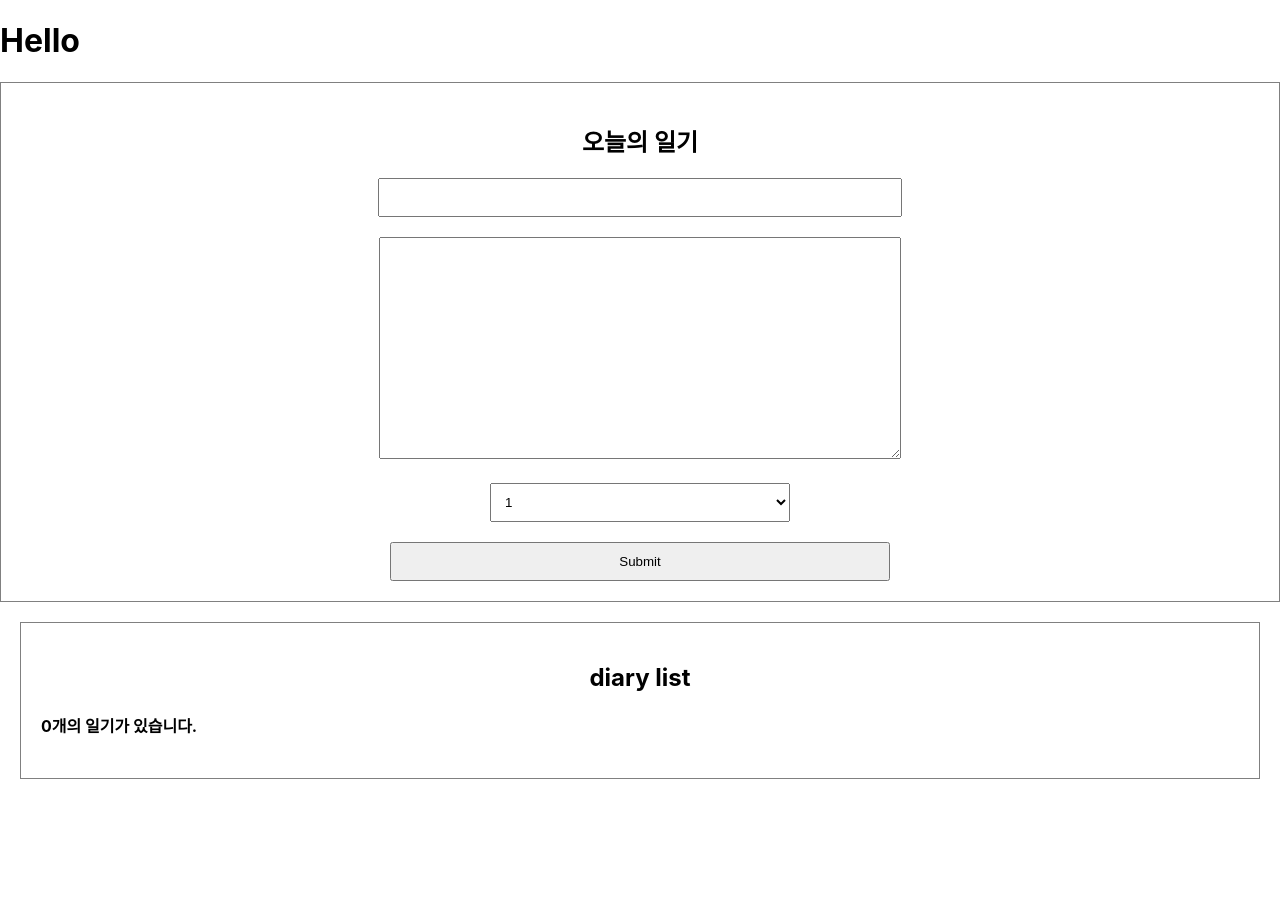
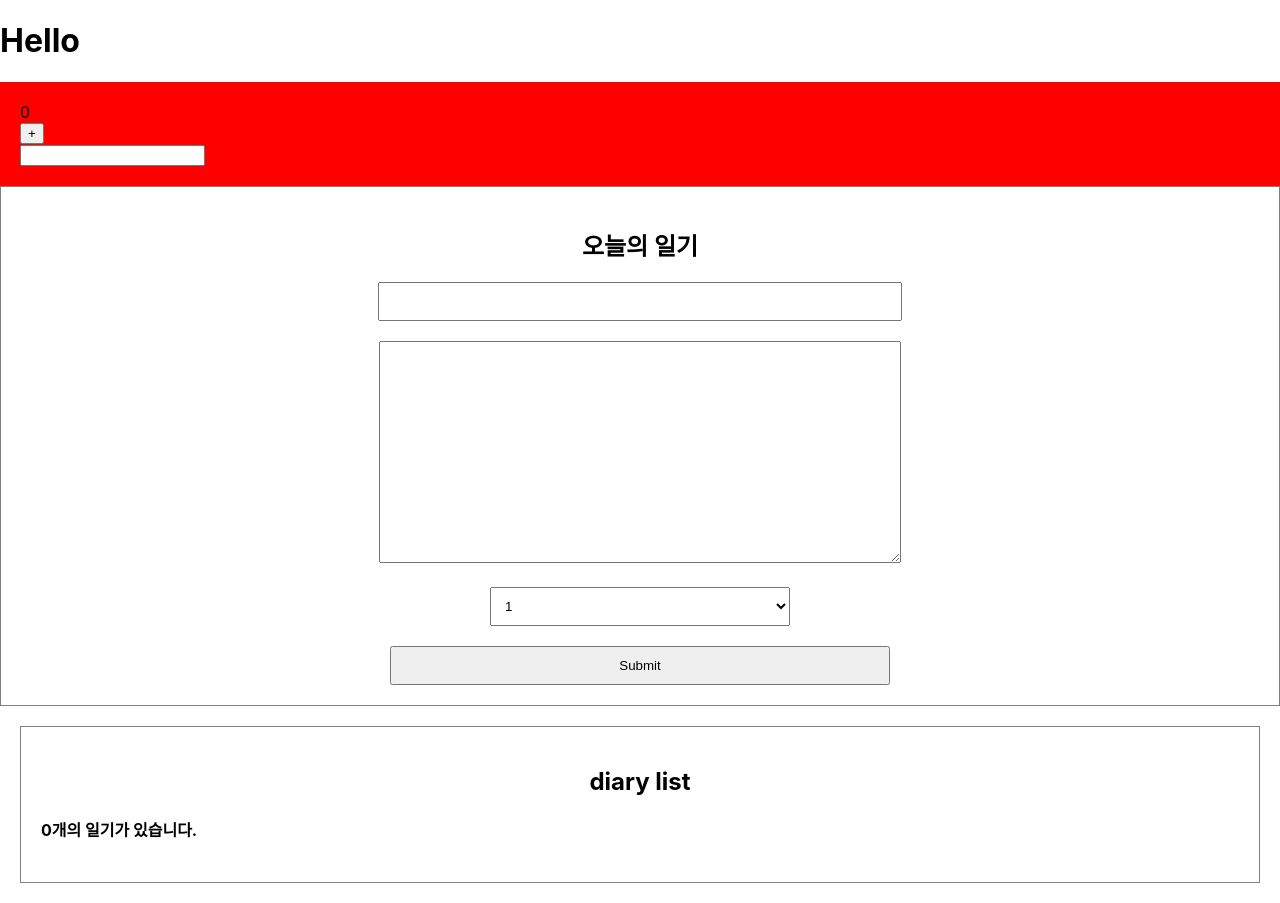
Before and after one commit to masibasi/simplediary, a React (Create React App) app: page / in a window 1280 px wide. Before the commit the page ends 800 px from the top, so only its background shows below. Built offline with nearby package versions, Linux system fonts and the light colour scheme.

Commit message:
6-6 react useEffect

```diff
--- a/src/App.js
+++ b/src/App.js
@@ -1,4 +1,5 @@
 import { useRef, useState } from "react";
+import { Lifecycle } from "./Lifecycle";
 import "./App.css";
 import { DiaryEditor } from "./DiaryEditor";
 import { DiaryList } from "./DiaryList";
@@ -37,6 +38,7 @@
   return (
     <div className="App">
       <h1>Hello</h1>
+      <Lifecycle />
       <DiaryEditor onCreate={onCreate} />
       <DiaryList onRemove={onRemove} diaryList={data} onEdit={onEdit} />
     </div>
--- /dev/null
+++ b/src/Lifecycle.js
@@ -0,0 +1,23 @@
+import React, { useEffect, useState } from "react";
+
+export const Lifecycle = () => {
+  const [count, setCount] = useState(0);
+  const [text, setText] = useState("");
+
+  useEffect(() => {}, []);
+  return (
+    <div style={{ padding: "20px", backgroundColor: "red" }}>
+      <div>{count}</div>
+      <button
+        onClick={() => {
+          setCount(count + 1);
+        }}
+      >
+        +
+      </button>
+      <div>
+        <input value={text} onChange={(e) => setText(e.target.value)} />
+      </div>
+    </div>
+  );
+};
```
